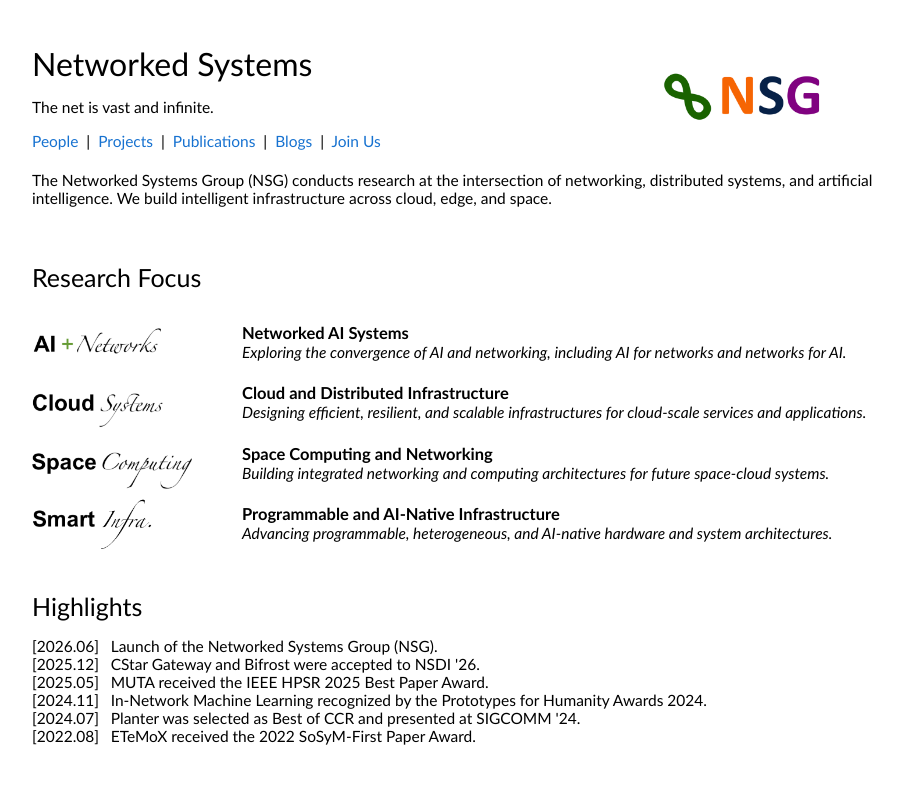
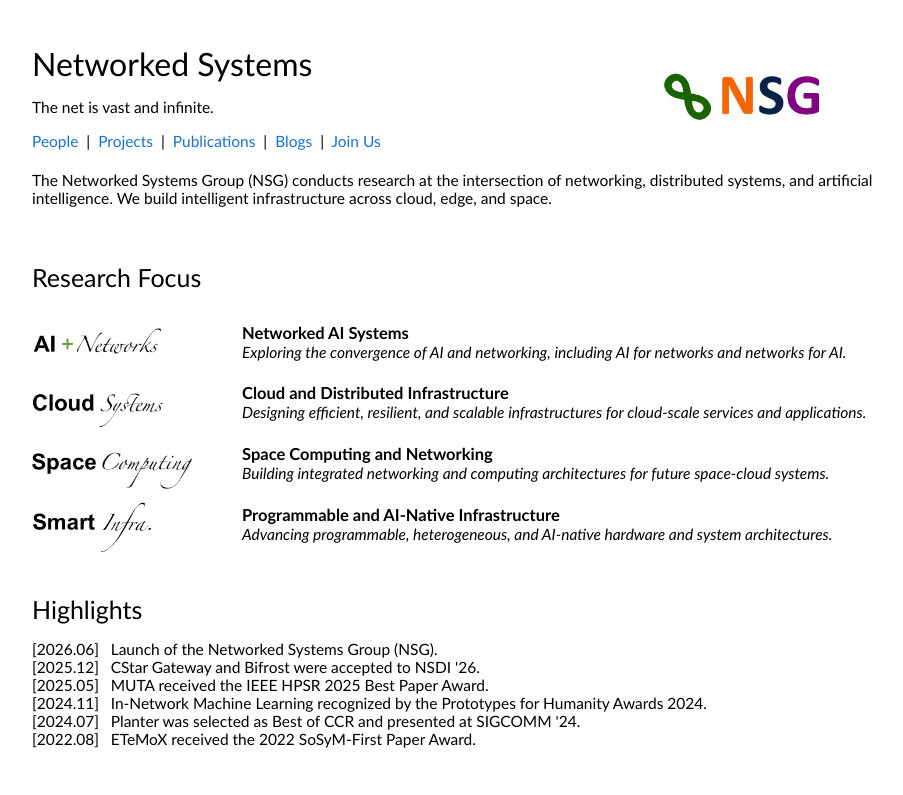
Before and after one commit to networked-systems-group/networked-systems-group.github.io, a plain HTML site: page index.html in a window 1280 px wide. Shown: the top 795 px of the page, without its empty margins (168-1071 px from the left). Drawn offline with Linux system fonts and the light colour scheme.

Commit message:
Update index.html

```diff
--- a/index.html
+++ b/index.html
@@ -140,13 +140,16 @@
 
           <tr onmouseout="nerfsuper_stop()" onmouseover="nerfsuper_start()">
             <td style="padding-left:20px;padding-right:20px;width:25%;vertical-align:middle">
+              <div style="margin-top: 3px;">
                 <img src='images/programmable-and-ai-native-infrastructure.png' style="width:100%;max-width:160px;height:auto;">
-            </td>
+              </div>
+              </td>
             <td style="padding-left:0px;padding-right:20px;width:75%;vertical-align:middle">
+              <div style="margin-top: -0px;">
                 <strong>Programmable and AI-Native Infrastructure</strong>
-              <br>
-              <em>Advancing programmable, heterogeneous, and AI-native hardware and system architectures. </em>
-
+                <br>
+                <em>Advancing programmable, heterogeneous, and AI-native hardware and system architectures. </em>
+              </div>
             </td>
           </tr>
 
```
